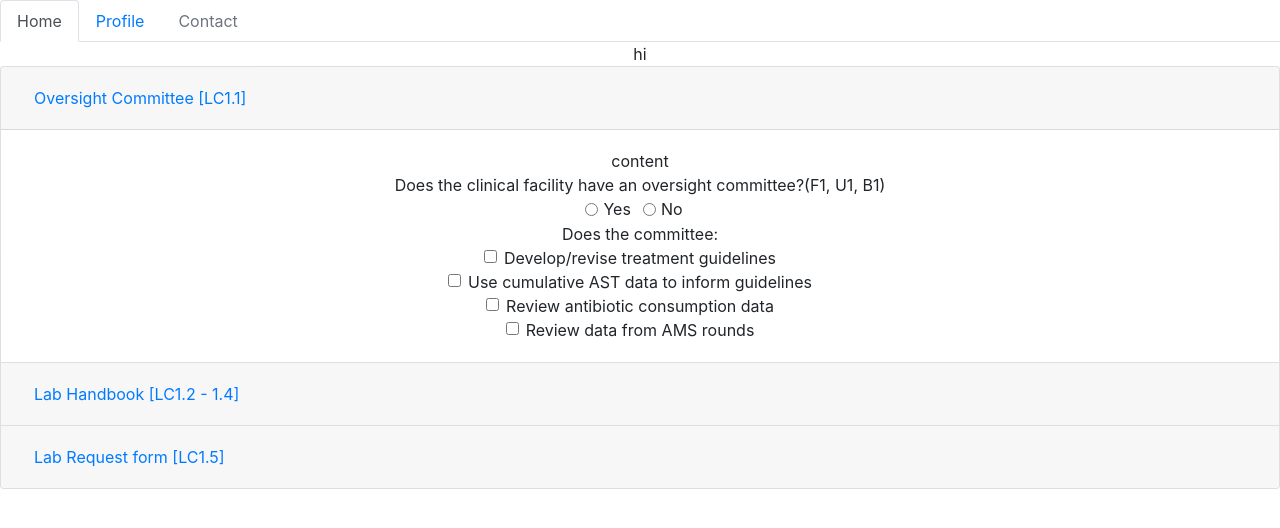
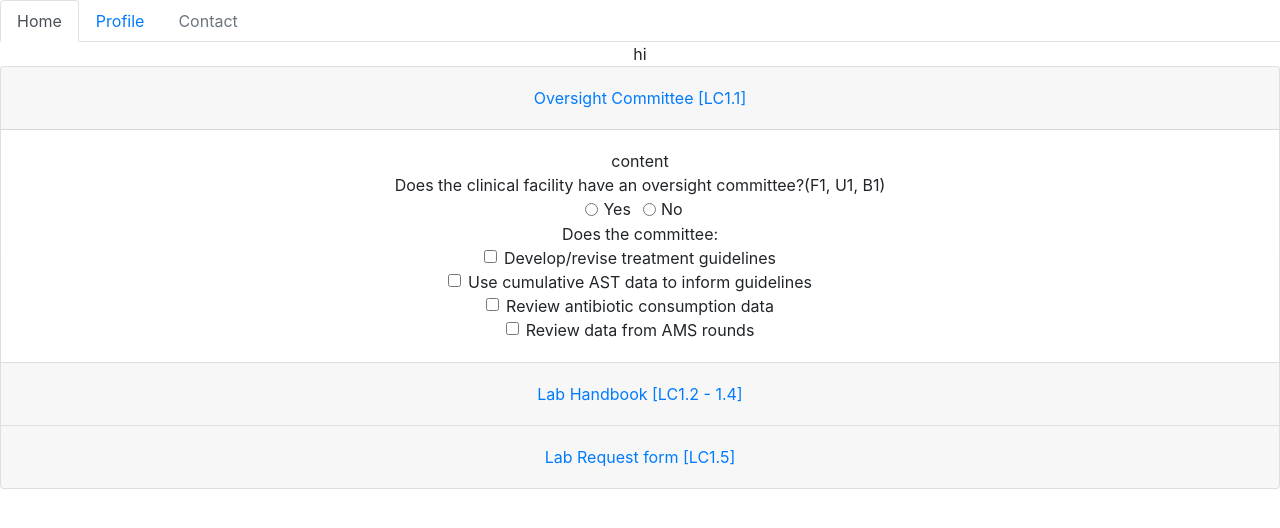
Before and after one commit to hoshmn/amr-cra, a React (Create React App) app: page / in a window 1280 px wide. Shown: the top 528 px of the page. Built offline with nearby package versions, Linux system fonts and the light colour scheme.

Commit message:
accordion reactified :)

```diff
--- a/src/FacilityQuestions.js
+++ b/src/FacilityQuestions.js
@@ -1,4 +1,7 @@
 import React from 'react';
+import Accordion from 'react-bootstrap/Accordion';
+import Button from 'react-bootstrap/Button';
+import Card from 'react-bootstrap/Card';
 import questions from './questions/facility';
 
 const expectedOutput = {
@@ -15,14 +18,11 @@ class FacilityQuestions extends React.Component {
   }
 
   componentDidMount() {
-    // console.log('qs: ', questions);
     const contents = questions.map(el => this.processElement(el));
-    // console.log('?: ',contents);
     this.setState({ contents });
   }
 
   processElement(el) {
-    // console.log('el: ',el);
     const { type } = el;
 
     switch (type) {
@@ -52,7 +52,6 @@ class FacilityQuestions extends React.Component {
       //   return this.getSectionHeader(el);
 
       default:
-        // console.log('what tha??: ', el);
         break;
     }
   }
@@ -64,35 +63,22 @@ class FacilityQuestions extends React.Component {
       classes += ' show';
     }
 
-    console.log(id, classes);
     const headId = id + '_head';
     const bodyId = id + '_body';
     return (
-      <div className='card' key={id}>
-        <div className='card-header' id={headId}>
-          <h2 className='mb-0'>
-            <button
-              className='btn btn-link btn-block text-left'
-              type='button' data-toggle='collapse'
-              data-target={`#${bodyId}`}
-              aria-expanded={defaultOpen}
-              aria-controls={bodyId}
-            >
+      <Card key={id}>
+        <Card.Header id={headId}>
+            <Accordion.Toggle as={Button} variant='link' eventKey={id.slice(-1)}>
               {el.text}
-            </button>
-          </h2>
-        </div>
-        <div
-          id={bodyId} className={classes}
-          data-parent='#facility-questions'
-          aria-labelledby={headId}
-        >
-          <div className='card-body'>
+            </Accordion.Toggle>
+        </Card.Header>
+        <Accordion.Collapse eventKey={id.slice(-1)}>
+          <Card.Body>
             <div>content</div>
             {el.children.map(childEl => this.processElement(childEl))}
-          </div>
-        </div>
-      </div>
+          </Card.Body>
+        </Accordion.Collapse>
+      </Card>
     )
   }
 
@@ -158,12 +144,11 @@ class FacilityQuestions extends React.Component {
   }
 
   render() {
-    // console.log('!', this.state.contents);
     return (
-      <div id='facility-questions' className='accordion' action='#'>
+      <Accordion id='facility-questions' defaultActiveKey='1' >
         hi
         {this.state.contents}
-      </div>
+      </Accordion>
     );
   }
 }
```
